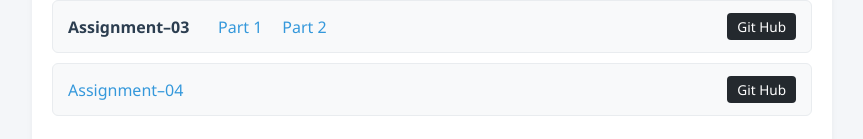
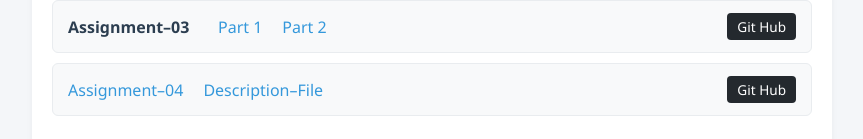
Before and after one commit to arkstudent2/All-Task, a plain HTML site: page index.html in a window 1280 px wide. Shown: the part 1425-1564 px from the top of the page, without its empty margins (208-1071 px from the left). Drawn offline with Linux system fonts and the light colour scheme.

Commit message:
index.html mein mazeed updates kiye

```diff
--- a/index.html
+++ b/index.html
@@ -112,6 +112,8 @@
         <div class="assignment-row">
             <a href="./CSS All Task/CSS Task 4/index.html">Assignment&ndash;04</a>
             <br>
+            <a href="./CSS All Task/CSS Task 4/Description file.pdf">Description&ndash;File</a>
+            <br>
             <a href="https://github.com/arkstudent2/All-Task" target="_blank" class="github-link">Git Hub</a>
         </div>
 
```
